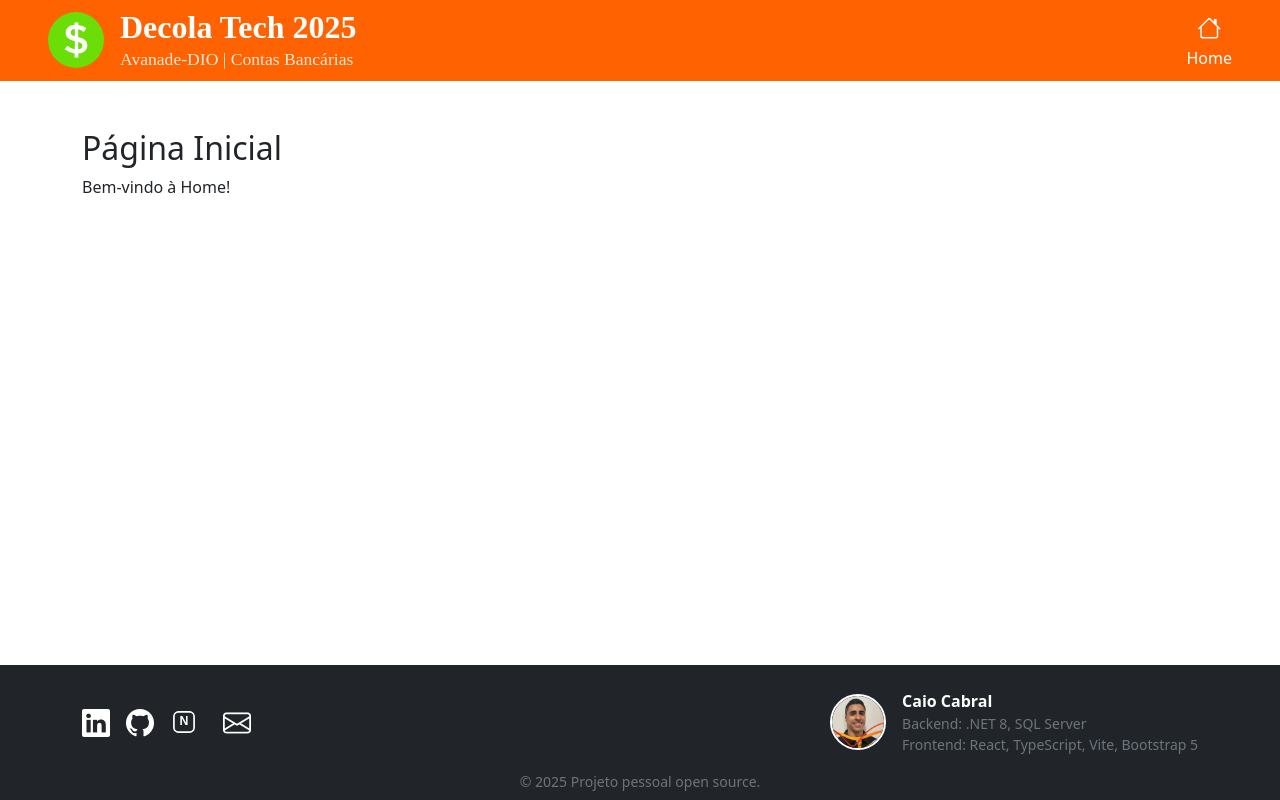
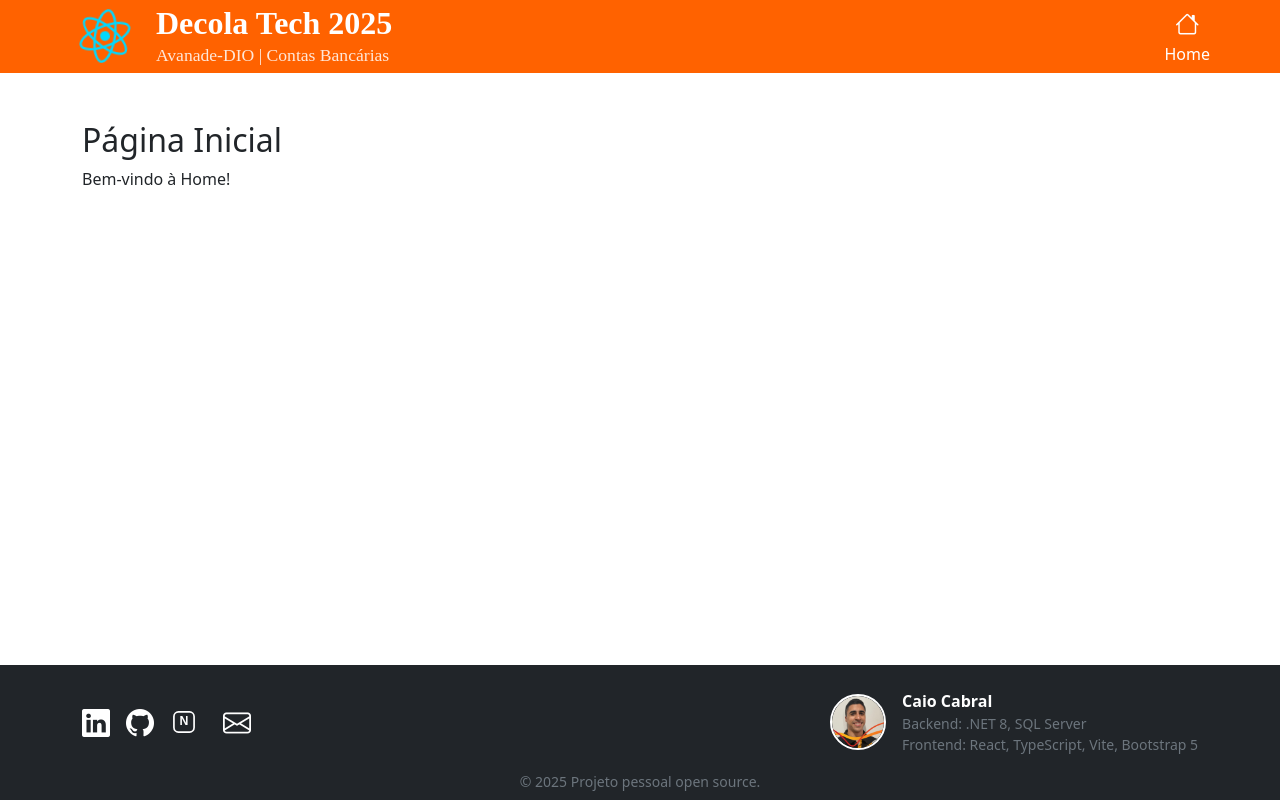
Before and after one commit to Caio-Cabral-Programmer/contas-bancarias-react-bootstrap-remake, a React (Vite) app: page /home in a window 1280 px wide. Built offline with nearby package versions, Linux system fonts and the light colour scheme.

Commit message:
feat: atualizar Header para usar logo do React e melhorar a estrutura do componente

```diff
--- a/src/App.css
+++ b/src/App.css
@@ -16,3 +16,29 @@ body, #root {
 footer {
   flex-shrink: 0;
 }
+
+.logo {
+  height: 4em;
+  padding: 0.5em;
+  will-change: filter;
+  transition: filter 300ms;
+}
+
+.logo.react {
+  animation: logo-spin infinite 20s linear;
+}
+
+@keyframes logo-spin {
+  from {
+    transform: rotate(0deg);
+  }
+  to {
+    transform: rotate(360deg);
+  }
+}
+
+@media (prefers-reduced-motion: no-preference) {
+  a:nth-of-type(2) .logo {
+    animation: logo-spin infinite 20s linear;
+  }
+}
--- a/src/components/Header.tsx
+++ b/src/components/Header.tsx
@@ -1,5 +1,6 @@
 import { primaryColor } from "../colors";
 import { Link, useNavigate } from "react-router-dom";
+import reactLogo from "../assets/react.svg";
 
 const Header = () => {
   const navigate = useNavigate();
@@ -11,20 +12,17 @@ const Header = () => {
   return (
     <header>
       <nav
-  className="navbar navbar-light"
+        className="navbar navbar-light py-1"
         style={{ backgroundColor: primaryColor }}
       >
-  <div className="d-flex align-items-center justify-content-between w-100 px-5">
+        <div className="container d-flex align-items-center justify-content-between px-0">
+          {" "}
           <div
             className="d-flex align-items-center"
             onClick={goToWelcome}
             style={{ cursor: "pointer" }}
           >
-      <img
-        src="/src/assets/icon-money.svg"
-        alt="Logo"
-        style={{ width: 56, height: 56 }}
-      />
+            <img src={reactLogo} className="logo react" alt="React logo" />
             <div className="ms-3 text-white">
               <h1
                 className="mb-0 fw-bold"
```
Lines whose indentation alone changed are shown as unchanged.
